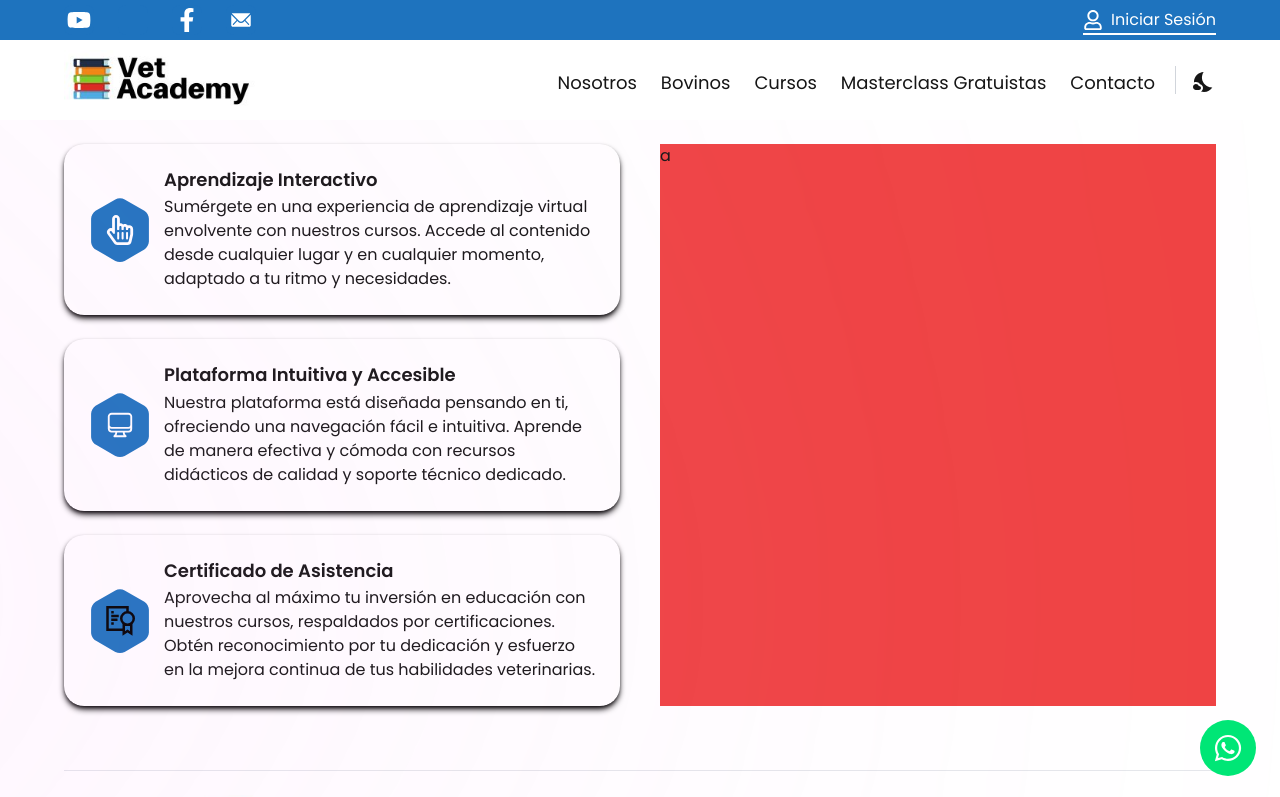
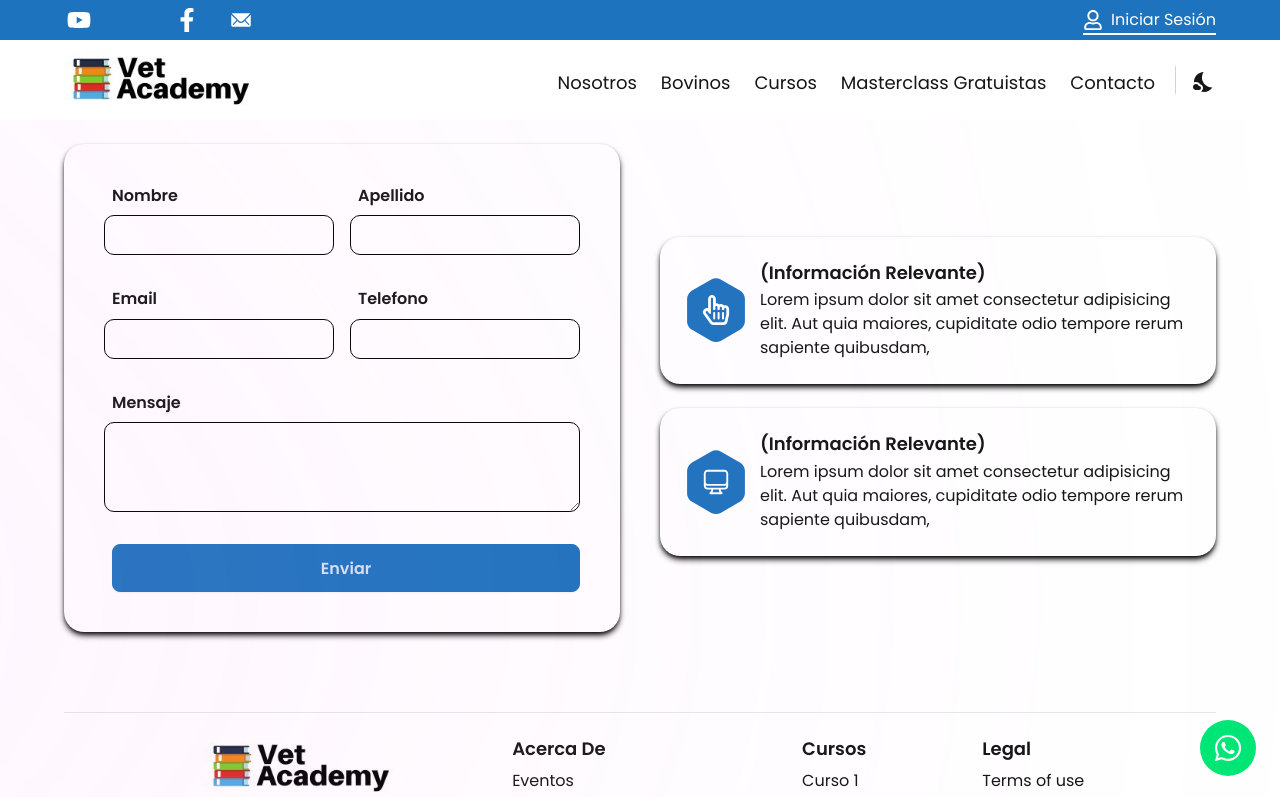
Before and after one commit to bryansanudo/vet-academy, a React (Vite) app: page /login in a window 1280 px wide. Shown: the top 797 px of the page. Built offline with nearby package versions, Linux system fonts and the light colour scheme; some icons are missing.

Commit message:
login form

```diff
--- a/src/components/login/Business.jsx
+++ b/src/components/login/Business.jsx
@@ -18,25 +18,18 @@ export const features = [
     id: "feature-1",
     motionTime: 1,
     icon: <FaRegHandPointer />,
-    title: "Aprendizaje Interactivo",
+    title: "(Información Relevante)",
     content:
-      "Sumérgete en una experiencia de aprendizaje virtual envolvente con nuestros cursos. Accede al contenido desde cualquier lugar y en cualquier momento, adaptado a tu ritmo y necesidades.",
+      " Lorem ipsum dolor sit amet consectetur adipisicing elit. Aut quia maiores, cupiditate odio tempore rerum sapiente quibusdam,",
   },
+
   {
     id: "feature-2",
     motionTime: 2,
     icon: <HiOutlineComputerDesktop />,
-    title: "Plataforma Intuitiva y Accesible",
+    title: "(Información Relevante)",
     content:
-      "Nuestra plataforma está diseñada pensando en ti, ofreciendo una navegación fácil e intuitiva. Aprende de manera efectiva y cómoda con recursos didácticos de calidad y soporte técnico dedicado.",
-  },
-  {
-    id: "feature-3",
-    motionTime: 3,
-    icon: <GrCertificate />,
-    title: "Certificado de Asistencia",
-    content:
-      "Aprovecha al máximo tu inversión en educación con nuestros cursos, respaldados por certificaciones. Obtén reconocimiento por tu dedicación y esfuerzo en la mejora continua de tus habilidades veterinarias.",
+      " Lorem ipsum dolor sit amet consectetur adipisicing elit. Aut quia maiores, cupiditate odio tempore rerum sapiente quibusdam,",
   },
 ];
 
@@ -66,14 +59,107 @@ const FeatureCard = ({ icon, title, content, index, darkMode, motionTime }) => (
 const Business = ({ darkMode }) => (
   <section id="features" className={`${layout.section}  `}>
     <div className={layout.sectionInfo}>
-      {features.map((feature, index) => (
-        <FeatureCard
-          key={feature.id}
-          {...feature}
-          index={index}
-          darkMode={darkMode}
-        />
-      ))}
+      <div className="w-full  ">
+        <form className=" w-full">
+          <div
+            className={`flex   ${
+              darkMode ? "shadow-sm shadow-white  " : "shadow-md shadow-black"
+            } rounded-[20px]  flex-col md:gap-8 gap-4 md:p-10 p-6  w-full h-full mb-4 `}
+          >
+            <div className="flex flex-col md:flex-row items-center  justify-center gap-4">
+              <div className="flex flex-col w-full">
+                <label
+                  className={` font-semibold dark:text-white  text-[16px] leading-[23.4px] ml-2 `}
+                >
+                  Nombre
+                </label>
+                <input
+                  type="text"
+                  required
+                  name="Name"
+                  autoComplete="off"
+                  className={` h-10 rounded-[10px] ${
+                    darkMode ? " " : " border-black  "
+                  }   bg-dimWhite border outline-none text-black font-normal text-[16px] leading-[24px]  w-full pl-4 mt-2`}
+                />
+              </div>
+              <div className="flex flex-col w-full">
+                <label
+                  className={` font-semibold dark:text-white  text-[16px] leading-[23.4px] ml-2 `}
+                >
+                  Apellido
+                </label>
+                <input
+                  type="text"
+                  required
+                  name="Last Name"
+                  autoComplete="off"
+                  className={` h-10 rounded-[10px] ${
+                    darkMode ? " " : " border-black  "
+                  }   bg-dimWhite border outline-none text-black font-normal text-[16px] leading-[24px]  w-full pl-4 mt-2`}
+                />
+              </div>
+            </div>
+            <div className="flex flex-col md:flex-row items-center  justify-center gap-4">
+              <div className="flex flex-col w-full">
+                <label
+                  className={` font-semibold dark:text-white  text-[16px] leading-[23.4px] ml-2 `}
+                >
+                  Email
+                </label>
+                <input
+                  type="text"
+                  required
+                  name="Name"
+                  autoComplete="off"
+                  className={` h-10 rounded-[10px] ${
+                    darkMode ? " " : " border-black  "
+                  }   bg-dimWhite border outline-none text-black font-normal text-[16px] leading-[24px]  w-full pl-4 mt-2`}
+                />
+              </div>
+              <div className="flex flex-col w-full">
+                <label
+                  className={` font-semibold dark:text-white  text-[16px] leading-[23.4px] ml-2 `}
+                >
+                  Telefono
+                </label>
+                <input
+                  type="text"
+                  required
+                  name="Last Name"
+                  autoComplete="off"
+                  className={` h-10 rounded-[10px] ${
+                    darkMode ? " " : " border-black  "
+                  }   bg-dimWhite border outline-none text-black font-normal text-[16px] leading-[24px]  w-full pl-4 mt-2`}
+                />
+              </div>
+            </div>
+
+            <div className="flex flex-col w-full">
+              <label
+                className={` font-semibold dark:text-white  text-[16px] leading-[23.4px] ml-2 `}
+              >
+                Mensaje
+              </label>
+              <textarea
+                name="Questions"
+                rows="3"
+                required
+                autoComplete="off"
+                className={`  rounded-[10px] ${
+                  darkMode ? " " : " border-black  "
+                }   bg-dimWhite border outline-none text-black font-normal text-[16px] leading-[24px]  w-full pl-4 py-2 mt-2`}
+              />
+            </div>
+
+            <button
+              className={`btn  font-semibold dark:text-white  text-[16px] leading-[23.4px] ml-2 btn-primary  `}
+            >
+              Enviar
+            </button>
+          </div>
+        </form>
+      </div>
     </div>
 
     <motion.div
@@ -83,7 +169,14 @@ const Business = ({ darkMode }) => (
       viewport={{ once: true, amount: 0.25 }}
       className={`${layout.sectionImg} flex-col`}
     >
-      <div className="w-full bg-red-500 h-full">a</div>
+      {features.map((feature, index) => (
+        <FeatureCard
+          key={feature.id}
+          {...feature}
+          index={index}
+          darkMode={darkMode}
+        />
+      ))}
     </motion.div>
   </section>
 );
```
